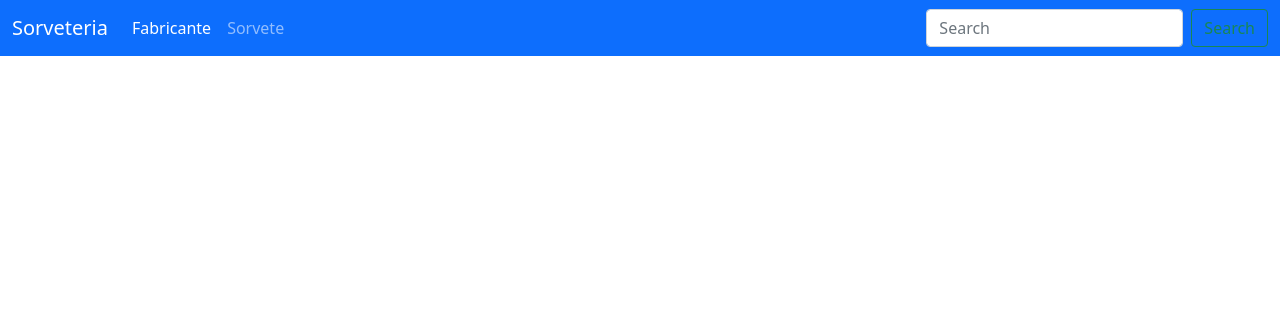
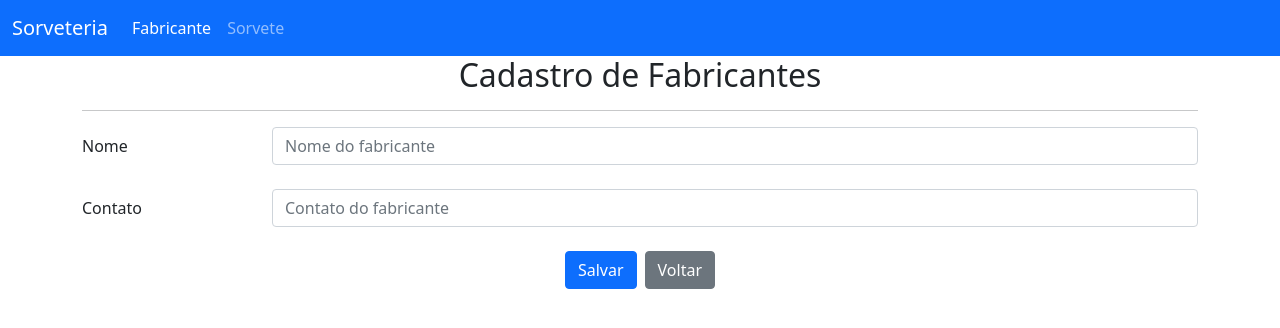
Before and after one commit to FelipeSMacario/Sorveteria, an Angular app in the folder Sorveteria-Angular/: page /fabricante/novo in a window 1280 px wide. Before the commit this address led to /. Shown: the top 328 px of the page. Built offline with nearby package versions, Linux system fonts and the light colour scheme; no server answers.

Commit message:
Componente Fabricante
Inclusão do CRUD do componente fabricante

```diff
--- a/Sorveteria-Angular/src/app/app-routing.module.ts
+++ b/Sorveteria-Angular/src/app/app-routing.module.ts
@@ -1,7 +1,25 @@
 import { NgModule } from '@angular/core';
 import { RouterModule, Routes } from '@angular/router';
+import { CadastrarFabricanteComponent } from './fabricante/cadastrar-fabricante/cadastrar-fabricante.component';
+import { FabricanteComponent } from './fabricante/listar-fabricante/fabricante.component';
 
-const routes: Routes = [];
+const routes: Routes = [
+  {
+    path : "", redirectTo: 'fabricante', pathMatch: 'full'
+  },
+  {
+    path : "fabricante",
+    component : FabricanteComponent
+  },
+  {
+    path : "fabricante/novo",
+    component : CadastrarFabricanteComponent
+  },
+  {
+    path : "fabricante/novo/:id",
+    component : CadastrarFabricanteComponent
+  }
+];
 
 @NgModule({
   imports: [RouterModule.forRoot(routes)],
--- /dev/null
+++ b/Sorveteria-Angular/src/app/fabricante/cadastrar-fabricante/cadastrar-fabricante.component.html
@@ -0,0 +1,26 @@
+<h2 class="text-center text-center">Cadastro de Fabricantes</h2>
+
+<hr/>
+
+<form [formGroup]="cadastro" (ngSubmit)="saveFabricante()">
+
+    <div class="form-group row">
+        <label class="col-sm-2 col-form-label">Nome</label>
+        <div class="col-sm-10">
+            <input class="form-control" formControlName="nome" type="text" placeholder="Nome do fabricante">
+        </div>
+    </div>
+
+    <br>
+    <div class="form-group row">
+        <label class="col-sm-2 col-form-label">Contato</label>
+        <div class="col-sm-10">
+            <input class="form-control" formControlName="contato" type="text" placeholder="Contato do fabricante">
+        </div>
+    </div>
+    <br>
+    <div class="text-center">
+        <button  class="btn btn-primary" style="margin-right: 8px;" type="submit">Salvar</button>
+        <button  class="btn btn-secondary" type="button" [routerLink]="['/fabricante']" >Voltar</button>
+    </div>
+</form>
--- /dev/null
+++ b/Sorveteria-Angular/src/app/fabricante/cadastrar-fabricante/cadastrar-fabricante.component.ts
@@ -0,0 +1,66 @@
+import { Component, OnInit } from '@angular/core';
+import { map, switchMap } from 'rxjs/operators';
+import {
+  FormBuilder,
+  FormGroup,
+  Validators,
+} from '@angular/forms';
+import { ActivatedRoute } from '@angular/router';
+import { Fabricante } from '../fabricante.model';
+import { FabricanteService } from '../fabricante.service';
+
+@Component({
+  selector: 'app-cadastrar-fabricante',
+  templateUrl: './cadastrar-fabricante.component.html',
+  styleUrls: ['./cadastrar-fabricante.component.css'],
+})
+export class CadastrarFabricanteComponent implements OnInit {
+  cadastro: FormGroup;
+  fabricante: Fabricante;
+
+  constructor(
+    private fb: FormBuilder,
+    private fabricanteService: FabricanteService,
+    private activatedRoute: ActivatedRoute
+  ) {}
+
+  ngOnInit(): void {
+
+    this.activatedRoute.params
+    .pipe(
+      map((params: any) => params['id']),
+      switchMap(id => this.fabricanteService.findFabricanteById(id))
+      )
+    .subscribe(
+      fabricante => this.updateForm(fabricante));
+
+
+    this.cadastro = this.fb.group({
+      id: [null],
+      nome: [null, [Validators.required]],
+      contato: [null, [Validators.required]],
+    });
+  }
+
+  updateForm(fabricante: Fabricante) {
+    this.cadastro.patchValue({
+      id: fabricante.id,
+      nome: fabricante.nome,
+      contato: fabricante.contato,
+    });
+  }
+
+  findFabricanteById(id: number) {
+    this.fabricanteService.findFabricanteById(id).subscribe;
+  }
+
+  saveFabricante(): void {
+    this.fabricanteService.saveFabricante(this.cadastro.value).subscribe({
+      next: (course) => {
+        console.log('Saved with sucess', course);
+        this.cadastro.reset();
+      },
+      error: (err) => console.log('Error', err),
+    });
+  }
+}
--- /dev/null
+++ b/Sorveteria-Angular/src/app/fabricante/fabricante.model.ts
@@ -0,0 +1,5 @@
+export class Fabricante {
+    id : number;
+    nome : string;
+    contato : string;
+}
--- /dev/null
+++ b/Sorveteria-Angular/src/app/fabricante/fabricante.service.ts
@@ -0,0 +1,34 @@
+import { HttpClient } from '@angular/common/http';
+import { Injectable } from '@angular/core';
+import { Observable } from 'rxjs';
+import { Fabricante } from './fabricante.model';
+
+@Injectable({
+  providedIn: 'root'
+})
+export class FabricanteService {
+
+  fabricanteUrl : string = "http://localhost:8080/fabricante";
+
+  constructor(private httpCliente : HttpClient) { }
+
+  findAllFabricantes() : Observable<Fabricante[]> {
+    return this.httpCliente.get<Fabricante[]>(`${this.fabricanteUrl}`);
+  }
+
+  findFabricanteById(id : number) : Observable<Fabricante> {
+    return this.httpCliente.get<Fabricante>(`${this.fabricanteUrl}/${id}`);
+  }
+
+  saveFabricante(fabricante : Fabricante) : Observable<Fabricante> {
+    if(fabricante.id) {
+      return this.httpCliente.put<Fabricante>(`${this.fabricanteUrl}/${fabricante.id}`,fabricante);
+    }
+    else {
+      return this.httpCliente.post<Fabricante>(`${this.fabricanteUrl}`,fabricante);
+    }
+  }
+  deleteFabricante(id : number) : Observable<any> {
+    return this.httpCliente.delete<any>(`${this.fabricanteUrl}/${id}`);
+  }
+}
--- /dev/null
+++ b/Sorveteria-Angular/src/app/fabricante/listar-fabricante/fabricante.component.html
@@ -0,0 +1,35 @@
+<h2 class="text-center text-center">Fabricantes</h2>
+
+<div class="form-group row">
+    <label class="col-sm-2 col-form-label" style="font-weight: bold; font-size:25px;">Buscar:</label>
+
+    <div class="col-sm-9">
+        <input class="form-control">
+    </div>
+    <div class="col-sm-1">
+        <a [routerLink]="['novo']" class="btn btn-success" style="width: 82px; height: 38px;">Criar</a>
+    </div>
+
+</div>
+
+<table class="table table-striped">
+    <thead>
+        <tr>
+            <th>Id</th>
+            <th>Nome</th>
+            <th>Contato</th>
+            <th>Opções</th>
+        </tr>
+    </thead>
+    <tbody>
+        <tr *ngFor="let fabri of fabricantes">
+            <td>{{fabri.id}}</td>
+            <td>{{fabri.nome}}</td>
+            <td>{{fabri.contato}}</td>
+            <td>
+                <a class="btn btn-primary" style="margin-right: 2px;" (click)="edit(fabri.id)" >Editar</a>
+                <button  class="btn btn-danger" (click)="deleteFabricante(fabri.id)">Excluir</button>
+            </td>
+        </tr>
+    </tbody>
+</table>
--- /dev/null
+++ b/Sorveteria-Angular/src/app/fabricante/listar-fabricante/fabricante.component.ts
@@ -0,0 +1,40 @@
+import { Component, OnInit } from '@angular/core';
+import { Router } from '@angular/router';
+import { Fabricante } from '../fabricante.model';
+import { FabricanteService } from '../fabricante.service';
+
+@Component({
+  selector: 'app-fabricante',
+  templateUrl: './fabricante.component.html',
+  styleUrls: ['./fabricante.component.css'],
+})
+export class FabricanteComponent implements OnInit {
+  fabricantes: Fabricante[] = [];
+
+  constructor(
+    private fabricanteService: FabricanteService,
+    private router: Router,
+  ) {}
+
+  ngOnInit(): void {
+    this.findAllFabricantes();
+  }
+
+  findAllFabricantes(): void {
+    this.fabricanteService.findAllFabricantes().subscribe({
+      next: (fabri) => (this.fabricantes = fabri),
+      error: (err) => console.log('Erro', err),
+    });
+  }
+
+  edit(id: number) {
+    this.router.navigate(['fabricante/novo', id]);
+  }
+
+  deleteFabricante(id : number) {
+    this.fabricanteService.deleteFabricante(id).subscribe({
+      next : () => {console.log("Deletado com sucesso!"); this.findAllFabricantes()},
+      error : err => console.log("Erro", err)
+    })
+  }
+}
--- a/Sorveteria-Angular/src/app/shared/nav-bar/nav-bar.component.html
+++ b/Sorveteria-Angular/src/app/shared/nav-bar/nav-bar.component.html
@@ -13,10 +13,6 @@
             <a class="nav-link" href="#">Sorvete</a>
           </li>
         </ul>
-        <form class="d-flex">
-          <input class="form-control me-2" type="search" placeholder="Search" aria-label="Search">
-          <button class="btn btn-outline-success" type="submit">Search</button>
-        </form>
       </div>
     </div>
   </nav>
```
Also changed, not shown: Sorveteria-Angular/src/app/app.module.ts (+13 -2 lines), Sorveteria-Angular/src/app/fabricante/cadastrar-fabricante/cadastrar-fabricante.component.css (added), Sorveteria-Angular/src/app/fabricante/listar-fabricante/fabricante.component.css (added).
